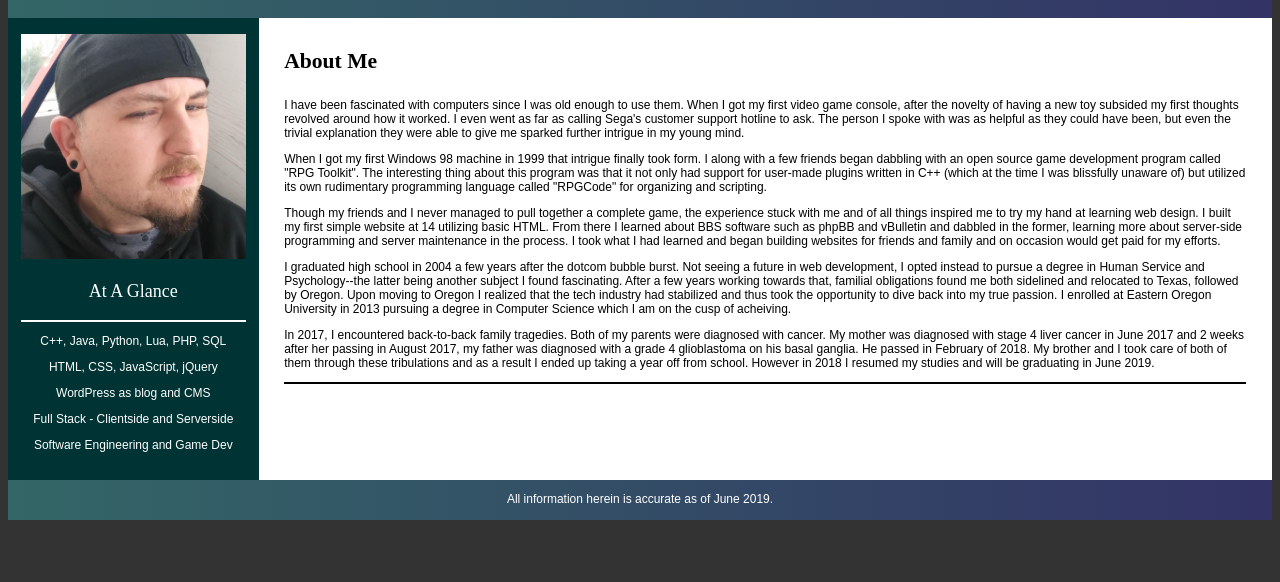
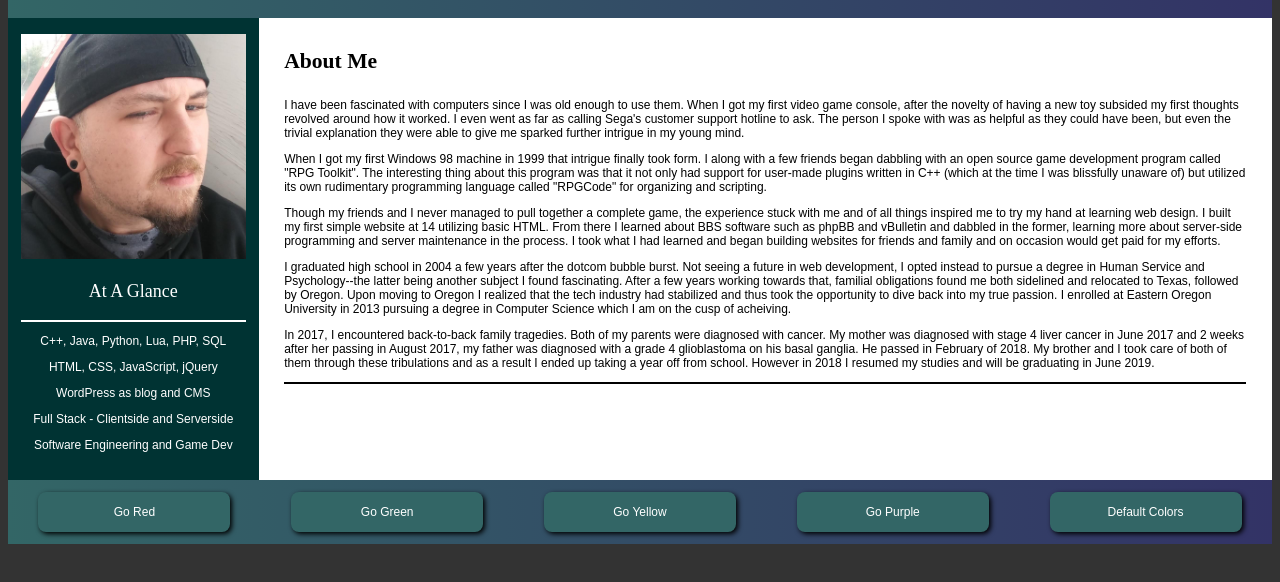
Before and after one commit to MalahkAngel/portfolio, a plain HTML site: page Intro - Responsive Design Demo/index.html in a window 1280 px wide. Shown: the part 150-732 px from the top of the page. Drawn offline with Linux system fonts and the light colour scheme.

Commit message:
Add files via upload

```diff
--- a/Intro - Responsive Design Demo/css/style.css
+++ b/Intro - Responsive Design Demo/css/style.css
@@ -19,6 +19,8 @@ div#header {
 	width: 100%;
 	height: 20vh;
 	background-image: linear-gradient(to right, #336666, #333366);
+	-webkit-transition-duration: 0.5s;
+	transition-duration: 0.5s;
 }
 
 div#intro {
@@ -72,6 +74,8 @@ div#main {
 	width: 100%;
 	height: auto;
 	background-color: #003333;
+	-webkit-transition-duration: 0.5s;
+	transition-duration: 0.5s;
 }
 
 div#content {
@@ -118,11 +122,34 @@ div.container#side {
 }
 
 div#footer {
+	display: flex;
+	flex-direction: row;
 	width: 100%;
-	height: 5vh;
+	height: 8vh;
 	background-image: linear-gradient(to right, #336666, #333366);
-	text-align: center;
+	margin: auto;
+	-webkit-transition-duration: 0.5s;
+	transition-duration: 0.5s;
+}
 
+button.style-button {
+	width: 15vw;
+	height: 4vh;
+	padding: 1vh 0 1vh 0;
+	margin: auto;
+	background-color: #336666;
+	border: none;
+	outline-style: none;
+	border-radius: 8px;
+	font-size: 0.8rem;
+	color: #FFFFFF;
+	-webkit-transition-duration: 0.5s;
+	transition-duration: 0.5s;
+	box-shadow: 2px 2px 5px #000000;
+}
+
+button.style-button:hover {
+	background-color: #3366CC;
 }
 
 @media (max-width: 768px) {
@@ -143,6 +170,11 @@ div#footer {
 
 	div#sidebar {
 		display: none;
+	}
+
+	div#content {
+		height: 65vh;
+		overflow-y: scroll;
 	}
 }
 
@@ -227,4 +259,9 @@ div#footer {
 	div#content.p {
 		font-size: 1.2rem;
 	}
+
+	button.style-button {
+		height: 5vh;
+		font-size: 1rem;
+	}
 }
--- a/Intro - Responsive Design Demo/index.html
+++ b/Intro - Responsive Design Demo/index.html
@@ -9,6 +9,7 @@
 	<link rel="stylesheet" type="text/css" href="css/style.css">
 	<script src="jquery-3.4.1.min.js"></script>
 	<script src="main_nav.js"></script>
+	<script src="theme_changer.js"></script>
 
 </head>
 <body>
@@ -176,7 +177,11 @@
 		</div>
 	</div>
 	<div id="footer">
-		<p class="condensed">All information herein is accurate as of June 2019.<p>
+		<button type="button" class="style-button" id="red-but" onClick="goRed()">Go Red</button>
+		<button type="button" class="style-button" id="green-but" onClick="goGreen()">Go Green</button>
+		<button type="button" class="style-button" id="yellow-but" onClick="goYellow()">Go Yellow</button>
+		<button type="button" class="style-button" id="purple-but" onClick="goPurple()">Go Purple</button>
+		<button type="button" class="style-button" id="default-but" onClick="goDefault()">Default Colors</button>
 	</div>
 </div>
 
--- /dev/null
+++ b/Intro - Responsive Design Demo/theme_changer.js
@@ -0,0 +1,79 @@
+function goRed() {
+	document.getElementById("header").style.backgroundImage = "linear-gradient(to right, #993300, #990000)";
+	document.getElementById("footer").style.backgroundImage = "linear-gradient(to right, #993300, #990000)";
+	document.getElementById("main").style.backgroundColor = "#660000";
+	var navButtons = document.getElementsByClassName("nav-button");
+	var styleButtons = document.getElementsByClassName("style-button");
+
+	for (i = 0; i < navButtons.length; i++) {
+		navButtons[i].style.backgroundColor = "#993300";
+	}
+
+	for (i = 0; i < styleButtons.length; i++) {
+		styleButtons[i].style.backgroundColor = "#993300";
+	}
+}
+
+function goGreen() {
+	document.getElementById("header").style.backgroundImage = "linear-gradient(to right, #006600, #009900)";
+	document.getElementById("footer").style.backgroundImage = "linear-gradient(to right, #006600, #009900)";
+	document.getElementById("main").style.backgroundColor = "#003300";
+	var navButtons = document.getElementsByClassName("nav-button");
+	var styleButtons = document.getElementsByClassName("style-button");
+
+	for (i = 0; i < navButtons.length; i++) {
+		navButtons[i].style.backgroundColor = "#006600";
+	}
+
+	for (i = 0; i < styleButtons.length; i++) {
+		styleButtons[i].style.backgroundColor = "#006600";
+	}
+}
+
+function goYellow() {
+	document.getElementById("header").style.backgroundImage = "linear-gradient(to right, #99CC00, #99FF00)";
+	document.getElementById("footer").style.backgroundImage = "linear-gradient(to right, #99CC00, #99FF00)";
+	document.getElementById("main").style.backgroundColor = "#999900";
+	var navButtons = document.getElementsByClassName("nav-button");
+	var styleButtons = document.getElementsByClassName("style-button");
+
+	for (i = 0; i < navButtons.length; i++) {
+		navButtons[i].style.backgroundColor = "#99CC00";
+	}
+
+	for (i = 0; i < styleButtons.length; i++) {
+		styleButtons[i].style.backgroundColor = "#99CC00";
+	}
+}
+
+function goPurple() {
+	document.getElementById("header").style.backgroundImage = "linear-gradient(to right, #CC0099, #CC00FF)";
+	document.getElementById("footer").style.backgroundImage = "linear-gradient(to right, #CC0099, #CC00FF)";
+	document.getElementById("main").style.backgroundColor = "#CC0033";
+	var navButtons = document.getElementsByClassName("nav-button");
+	var styleButtons = document.getElementsByClassName("style-button");
+
+	for (i = 0; i < navButtons.length; i++) {
+		navButtons[i].style.backgroundColor = "#CC0099";
+	}
+
+	for (i = 0; i < styleButtons.length; i++) {
+		styleButtons[i].style.backgroundColor = "#CC0099";
+	}
+}
+
+function goDefault() {
+	document.getElementById("header").style.backgroundImage = "linear-gradient(to right, #336666, #333366)";
+	document.getElementById("footer").style.backgroundImage = "linear-gradient(to right, #336666, #333366)";
+	document.getElementById("main").style.backgroundColor = "#003333";
+	var navButtons = document.getElementsByClassName("nav-button");
+	var styleButtons = document.getElementsByClassName("style-button");
+
+	for (i = 0; i < navButtons.length; i++) {
+		navButtons[i].style.backgroundColor = "#336666";
+	}
+
+	for (i = 0; i < styleButtons.length; i++) {
+		styleButtons[i].style.backgroundColor = "#336666";
+	}
+}
```
